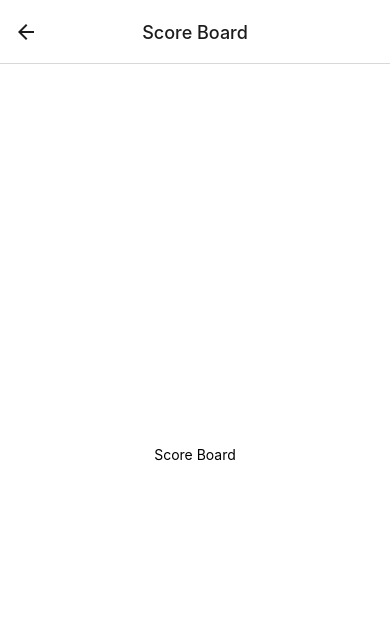
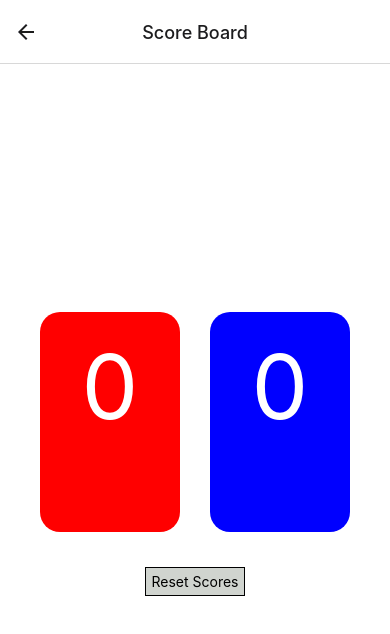
Before and after one commit to Grigelkotten/bjj-app, a React Native app: screen /ScoreBoard in a window 390 px wide. Shown: the top 634 px of the page. Built offline with nearby package versions, Linux system fonts and the light colour scheme.

Commit message:
Added ScoreBoard

```diff
--- a/screens/ScoreBoardScreen.tsx
+++ b/screens/ScoreBoardScreen.tsx
@@ -1,13 +1,34 @@
-import {View, Text, StyleSheet, Button} from 'react-native';
+import {View, Text, StyleSheet, Button, Pressable} from 'react-native';
 import { RootStackParamList } from '../App';
 import {NativeStackScreenProps} from '@react-navigation/native-stack';
+import { useState } from 'react';
 
 type Props = NativeStackScreenProps<RootStackParamList, 'ScoreBoard'>;
 
 export default function DetailsScreen({navigation, route} : Props) {
+    const [firstCount, SetFirstCount] = useState(0);
+    const [secondCount, SetSecondCount] = useState(0);
+
+    const resetScores = () => {
+        SetFirstCount(0);
+        SetSecondCount(0);
+    }
+
     return (
       <View style={styles.container}>
-        <Text>Score Board</Text>
+        <View style={styles.row}>
+        <Pressable onPress={() => SetFirstCount(firstCount + 1)}>
+            <Text style={styles.firstButton}>{firstCount}</Text>
+        </Pressable>
+        <Pressable onPress={() => SetSecondCount(secondCount + 1)}>
+            <Text style={styles.secondButton}>{secondCount}</Text>
+        </Pressable>
+        </View>
+        <View>
+            <Pressable onPress={resetScores}>
+                <Text style={styles.scoreButton}>Reset Scores</Text>
+            </Pressable>
+        </View>
       </View>
     );
   }
@@ -15,8 +36,45 @@ export default function DetailsScreen({navigation, route} : Props) {
   const styles = StyleSheet.create({
     container: {
       flex: 1,
+      gap: 5,
       backgroundColor: '#fff',
       alignItems: 'center',
       justifyContent: 'center',
     },
+    row: {
+        justifyContent: 'space-between',
+        flexDirection: 'row',
+        gap: 30
+    },
+    firstButton: {
+        backgroundColor: 'red',
+        color: 'white',
+        textAlign: 'center',
+        fontSize: 90,
+        padding: 20,
+        minWidth: 140,
+        minHeight: 220,
+        borderRadius: 20
+    },
+    secondButton: {
+        backgroundColor: 'blue',
+        color: 'white',
+        textAlign: 'center',
+        fontSize: 90,
+        padding: 20,
+        minWidth: 140,
+        minHeight: 220,
+        borderRadius: 20
+    },
+    scoreButton: {
+        backgroundColor: '#d0d4cf',
+        padding: 5,
+        borderStyle: 'solid',
+        borderColor: 'black',
+        borderWidth: 1,
+        textAlign: 'center',
+        justifyContent: 'center',
+        alignItems: 'center',
+        marginTop: 30
+    }
   });
```
